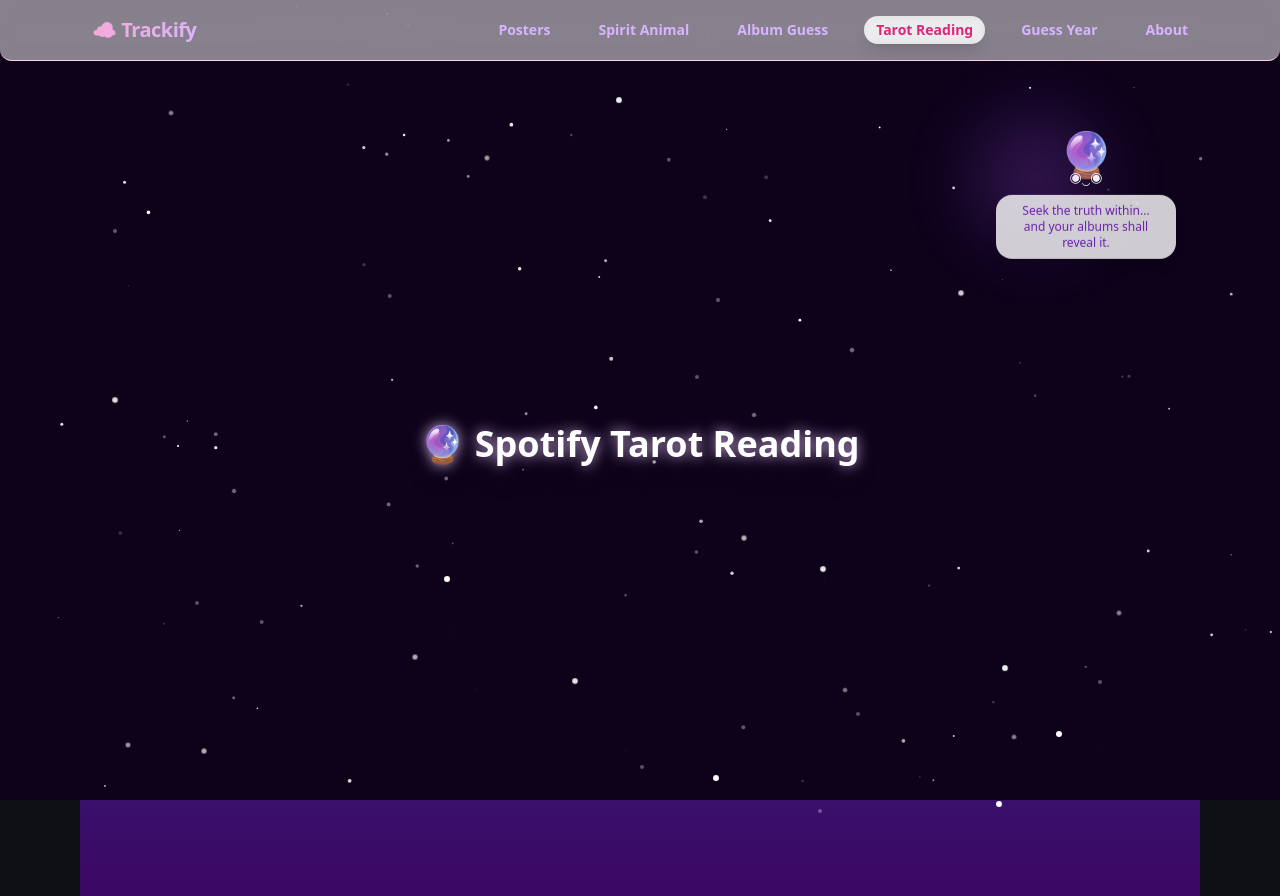
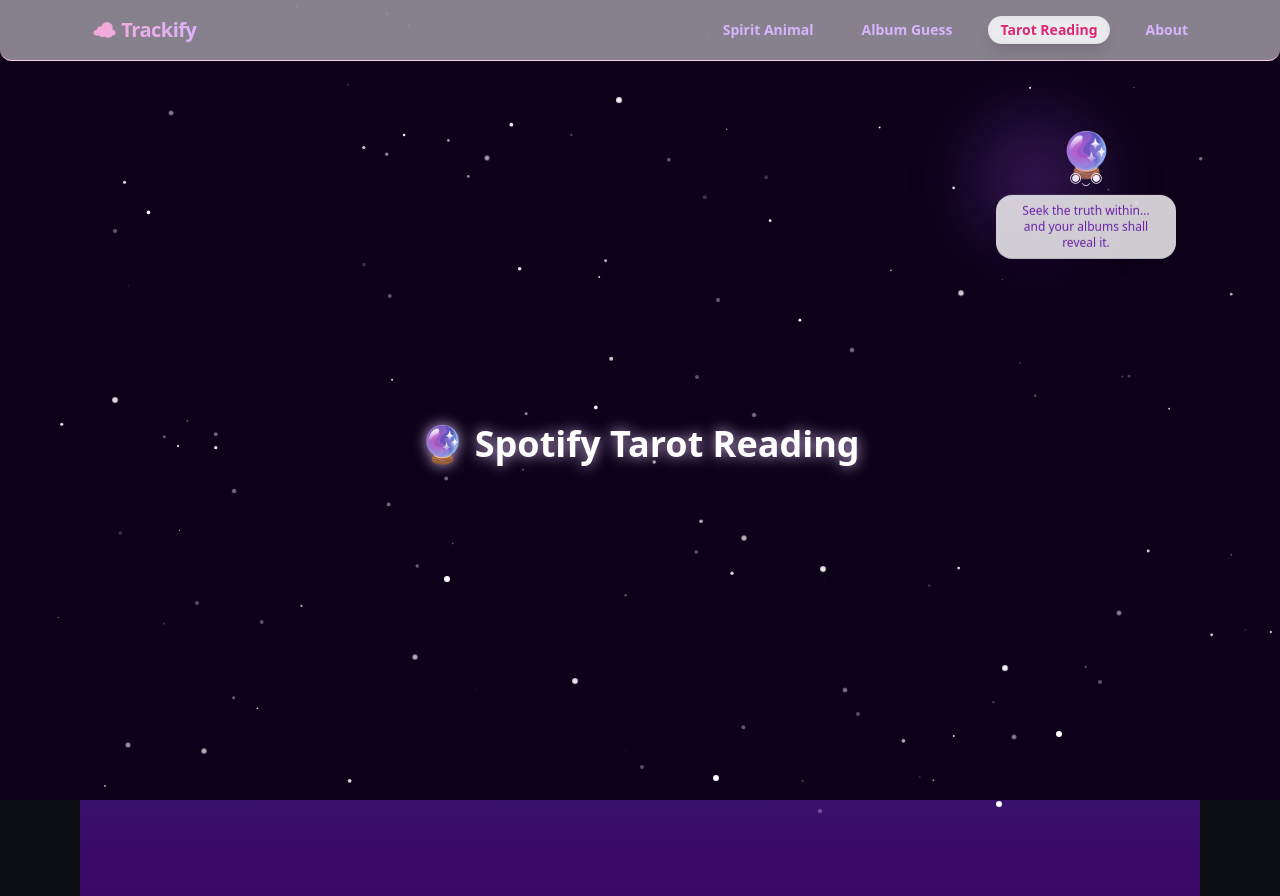
Before and after one commit to renaissancejlc/trackify, a React (Vite) app: page /tarot in a window 1280 px wide. Built offline with nearby package versions, Linux system fonts and the light colour scheme.

Commit message:
Update NavBar.tsx

```diff
--- a/src/components/NavBar.tsx
+++ b/src/components/NavBar.tsx
@@ -6,11 +6,9 @@ const NavBar = () => {
   const [isOpen, setIsOpen] = useState(false);
 
   const links = [
-    { name: 'Posters', path: '/posters' },
     { name: 'Spirit Animal', path: '/spirit' },
     { name: 'Album Guess', path: '/guess' },
     { name: 'Tarot Reading', path: '/tarot' },
-    { name: 'Guess Year', path: '/year' },
     { name: 'About', path: '/about' },
   ];
 
```
